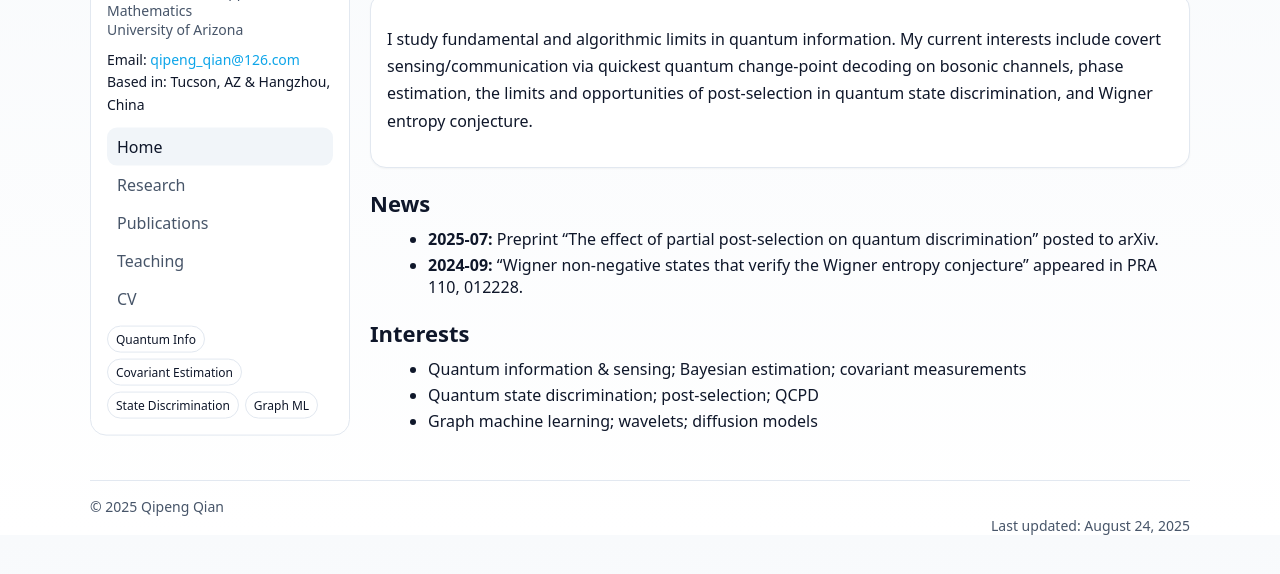
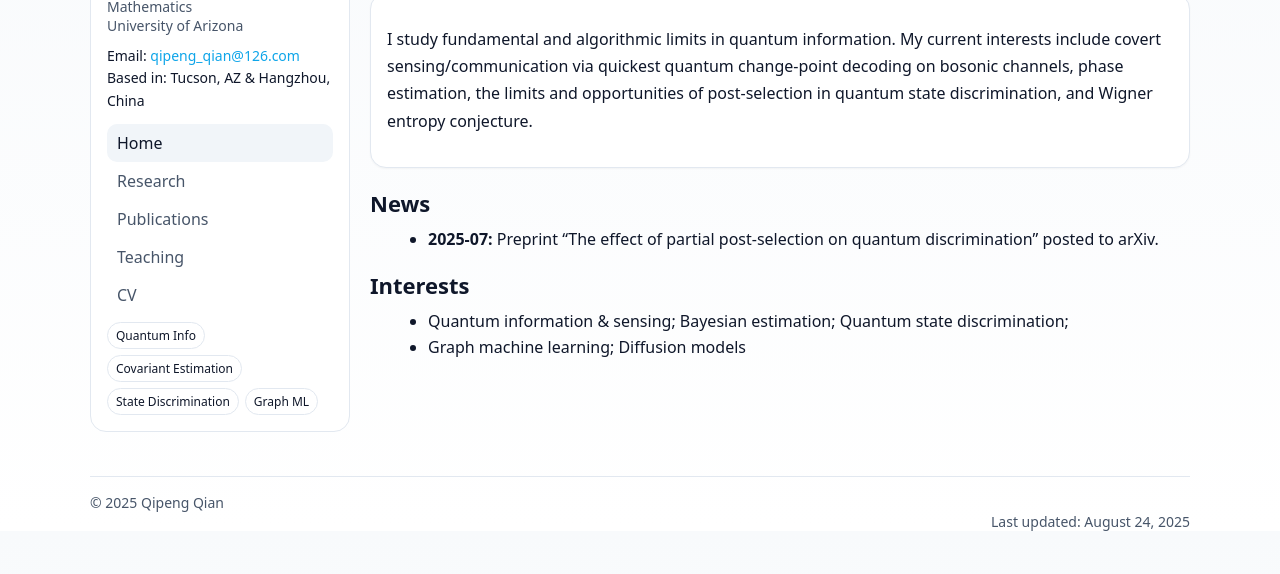
Before and after one commit to qqian99/personal-website, a plain HTML site: page index.html in a window 1280 px wide. Shown: the part 130-704 px from the top of the page. Drawn offline with Linux system fonts and the light colour scheme.

Commit message:
Update index.html

```diff
--- a/index.html
+++ b/index.html
@@ -54,14 +54,12 @@
 <h2>News</h2>
 <ul class="list">
   <li><strong>2025‑07:</strong> Preprint “The effect of partial post‑selection on quantum discrimination” posted to arXiv.</li>
-  <li><strong>2024‑09:</strong> “Wigner non‑negative states that verify the Wigner entropy conjecture” appeared in PRA 110, 012228.</li>
 </ul>
 
 <h2>Interests</h2>
 <ul class="list">
-  <li>Quantum information & sensing; Bayesian estimation; covariant measurements</li>
-  <li>Quantum state discrimination; post‑selection; QCPD</li>
-  <li>Graph machine learning; wavelets; diffusion models</li>
+  <li>Quantum information & sensing; Bayesian estimation; Quantum state discrimination;</li>
+  <li>Graph machine learning; Diffusion models</li>
 </ul>
 
   </section>
```
